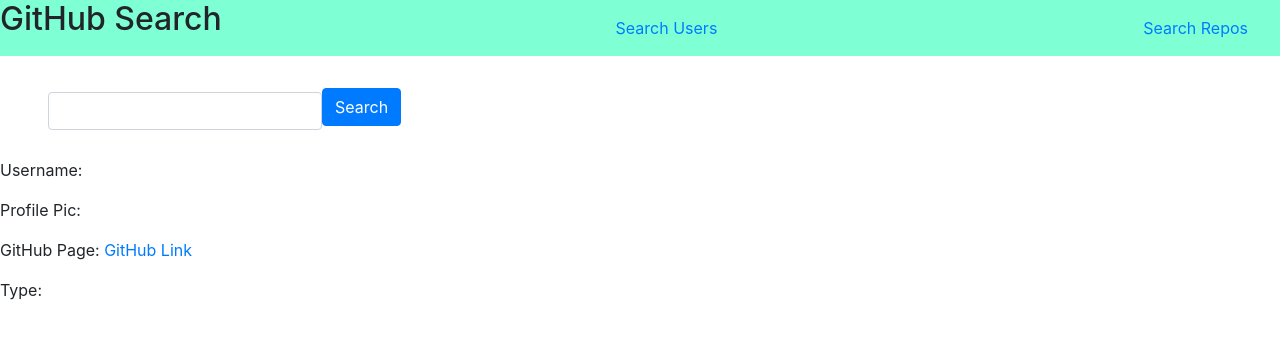
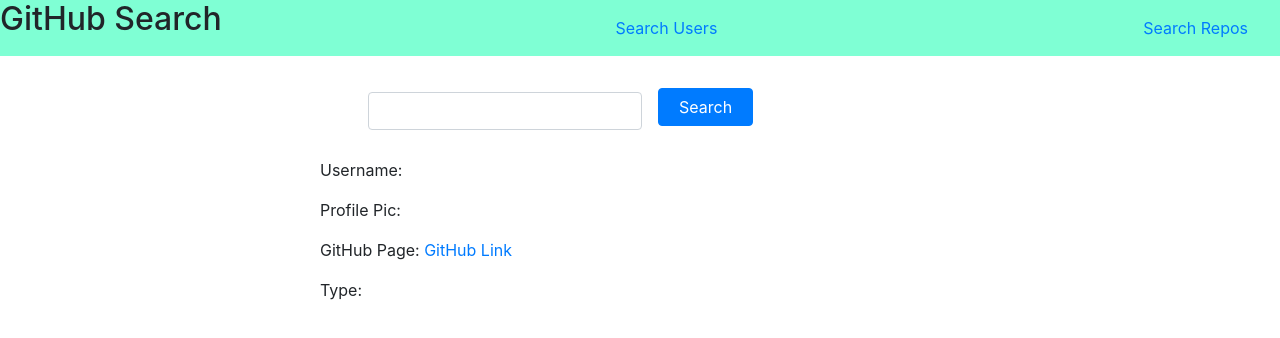
Before and after one commit to yahyasaadi/gitHubSearch, an Angular app: page /users in a window 1280 px wide. Shown: the top 338 px of the page. Built offline with nearby package versions, Linux system fonts and the light colour scheme; no server answers.

Commit message:
added styling to the user component

```diff
--- a/src/app/users/users.component.css
+++ b/src/app/users/users.component.css
@@ -1,8 +1,17 @@
 .searchSection{
     /* border: 2px red solid; */
     padding: 1rem 2rem;
+    margin: auto;
+    width: 50%;
 }
 
-#btn-primary {
-    padding: 0rem 2rem;
+.btn {
+    padding: 6px 20px;
+    margin-left: 1rem;
 }
+
+
+.displaySec{
+    margin: auto;
+    width: 50%;
+}
--- a/src/app/users/users.component.html
+++ b/src/app/users/users.component.html
@@ -4,13 +4,13 @@
         <div class="form-group mx-sm-3 mb-2">
             <input type="text" class="form-control" [(ngModel)]="username" name="username">
             <button class="btn btn-primary mb-2" (click)="getData()">Search</button>
-            <!-- (click)="searchUser()" -->
         </div>
     </form>
 </section>
 
 
-<section>
+<!-- TO USE A BOOTSTRAP CONTAINER -->
+<section class="displaySec">
     <p>Username: {{username}}</p>
     <p>Profile Pic: <img src="{{profilePic}}" alt=""></p>
     <p>GitHub Page: <a href="{{gitHubPage}}">GitHub Link</a></p>
--- a/src/app/users/users.component.ts
+++ b/src/app/users/users.component.ts
@@ -35,7 +35,6 @@
 
 
     })
-    this.username = '';
   }
 
   // searchUser(){
```
